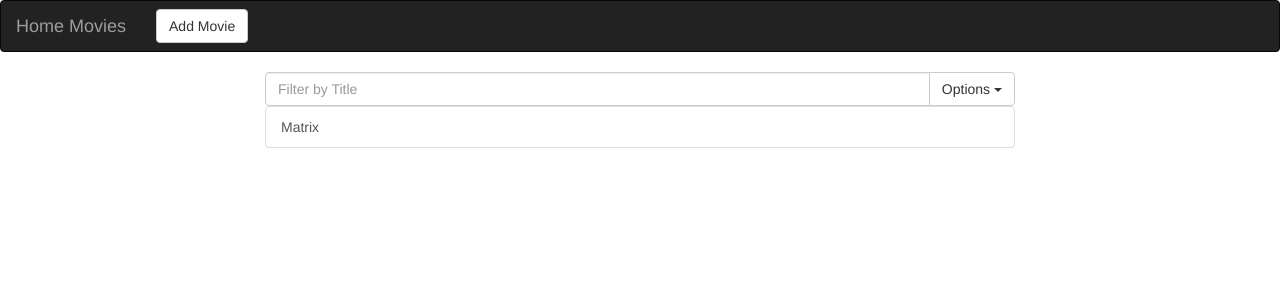
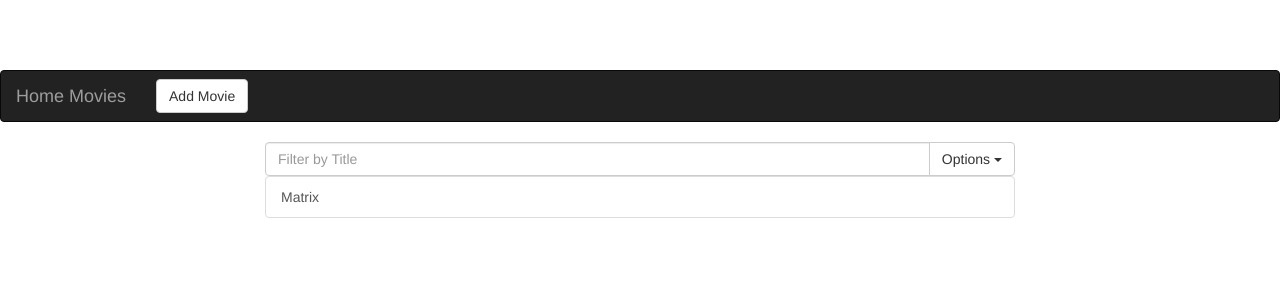
Before and after one commit to mixazizup/homeMovieCollection, a React app: page / in a window 1280 px wide. Shown: the top 300 px of the page. Built offline with nearby package versions, Linux system fonts and the light colour scheme; the HTML template or start-up script is replaced by a standard one.

Commit message:
add style sheet

```diff
--- a/index.html
+++ b/index.html
@@ -3,6 +3,7 @@
   <head>
     <title>Home Movies App</title>
     <link rel="stylesheet" href="https://maxcdn.bootstrapcdn.com/bootstrap/3.3.7/css/bootstrap.min.css" integrity="sha384-BVYiiSIFeK1dGmJRAkycuHAHRg32OmUcww7on3RYdg4Va+PmSTsz/K68vbdEjh4u" crossorigin="anonymous">
+    <link rel="stylesheet" href="/style.css" />
     <script src="https://code.jquery.com/jquery-3.1.0.min.js" integrity="sha256-cCueBR6CsyA4/9szpPfrX3s49M9vUU5BgtiJj06wt/s=" crossorigin="anonymous"></script>
     <script src="https://maxcdn.bootstrapcdn.com/bootstrap/3.3.7/js/bootstrap.min.js" integrity="sha384-Tc5IQib027qvyjSMfHjOMaLkfuWVxZxUPnCJA7l2mCWNIpG9mGCD8wGNIcPD7Txa" crossorigin="anonymous"></script>
   </head>
--- /dev/null
+++ b/style.css
@@ -0,0 +1,10 @@
+body {
+  padding-top: 70px;
+}
+#Movie-Title {
+  display: inline-block;
+}
+#Movie-Rating {
+  display: inline-block;
+  float: right;
+}
```
